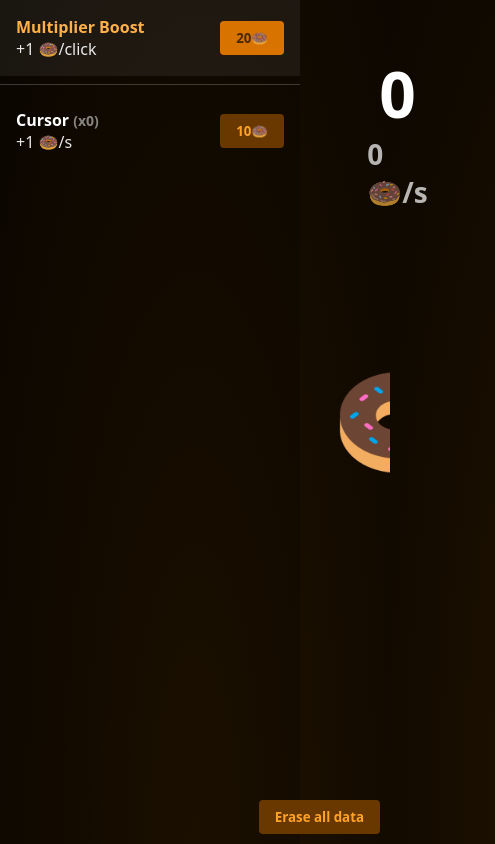
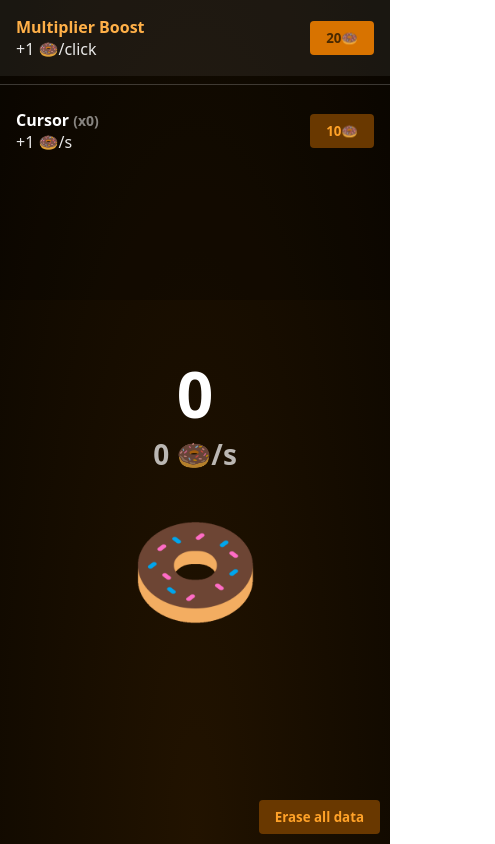
Before and after one commit to Kan-A-Pesh/b1-donut, a plain HTML site: page index.html in a window 390 px wide. Shown: the whole page, 495 px wide, since content can reach past the window. Drawn offline with Linux system fonts and the light colour scheme.

Commit message:
🖼️ Added responsive (WIP)

```diff
--- a/css/style.css
+++ b/css/style.css
@@ -49,6 +49,7 @@ body {
     justify-content: center;
     align-items: center;
     flex-grow: 1;
+    position: relative;
 }
 
 #donut {
@@ -225,3 +226,9 @@ body {
     color: #ffa228;
     font-weight: bolder;
 }
+
+@media screen and (max-width: 600px) {
+    body {
+        flex-direction: column;
+    }
+}
```
